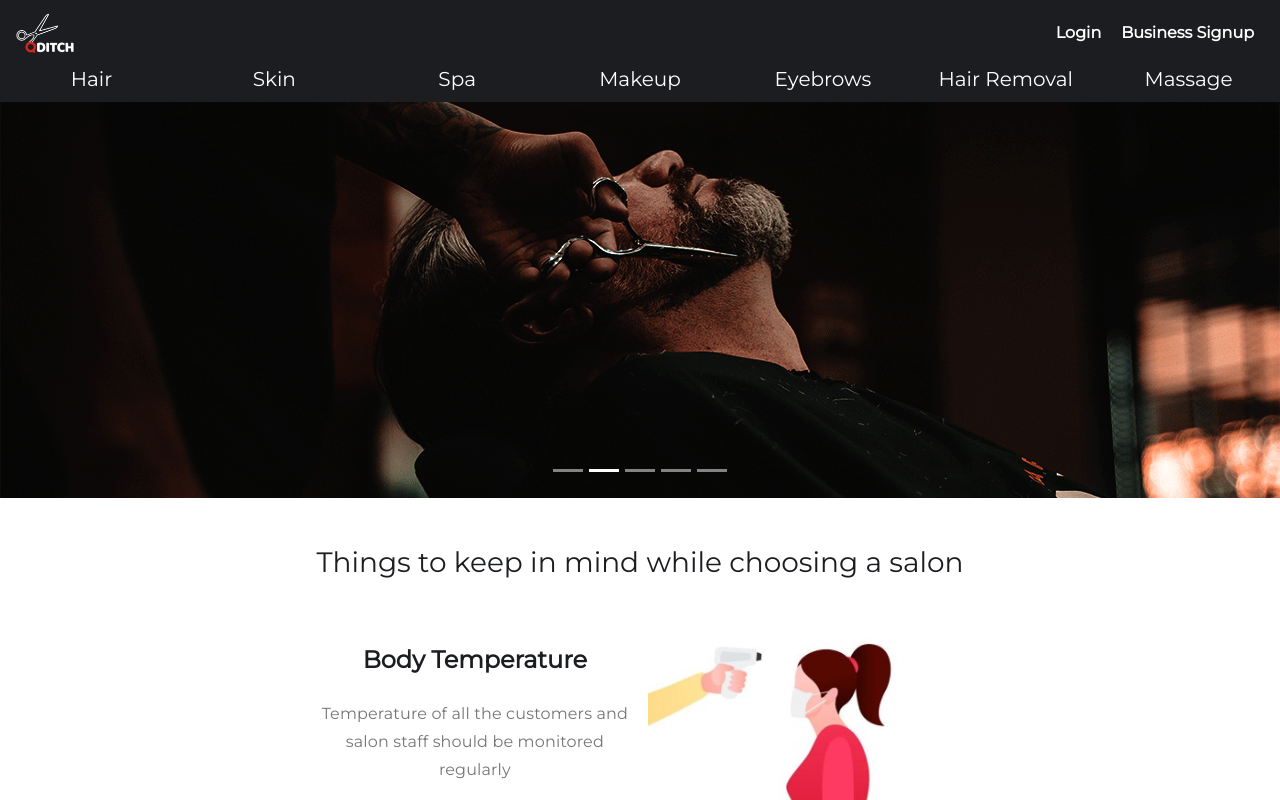
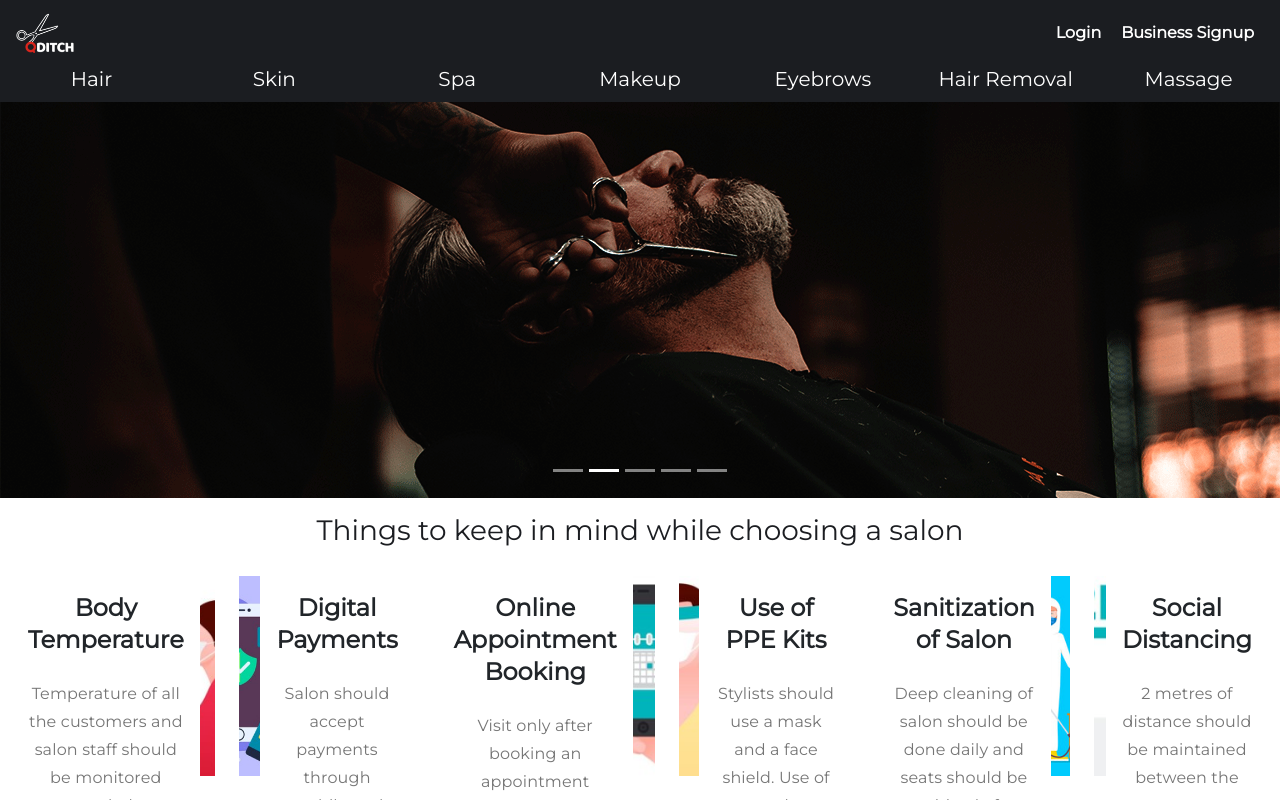
Before and after one commit to alfazkhan/qditch-frontend, a React (Create React App) app: page / in a window 1280 px wide. Shown: the top 800 px of the page. Built offline with nearby package versions, Linux system fonts and the light colour scheme; no server answers; a web font is replaced by a local one.

Commit message:
Features card scroll

```diff
--- a/src/Components/SlideShow/Slideshow.js
+++ b/src/Components/SlideShow/Slideshow.js
@@ -107,8 +107,8 @@ const Slideshow = (props) => {
                         <CategoryImage image={HairRemoval}/>
                         <CategoryImage image={Massage}/>
                     </div> */}
-                        <table className="table table-borderless" style={{ overflowX: 'scroll' }}>
-                            <tr style={{ overflowX: 'scroll' }}>
+                        <table className="table table-borderless" >
+                            <tr >
                                 <td><CategoryImage onClick={clickHandler} id="Hair" image={Hair} /></td>
                                 <td><CategoryImage onClick={clickHandler} id="Skin" image={Skin} /></td>
                                 <td><CategoryImage onClick={clickHandler} id="Spa" image={Spa} /></td>
--- a/src/Container/Landing/Landing.js
+++ b/src/Container/Landing/Landing.js
@@ -51,46 +51,52 @@ export class Landing extends Component {
                 <Slideshow />
 
 
-                <h3 className="my-5 text-center">Things to keep in mind while choosing a salon</h3>
-                <div className="row">
-                <FeatureCard image={BodyTemp}
+                <h3 className="my-3 text-center">Things to keep in mind while choosing a salon</h3>
+                <div style={{overflowX:'scroll',overflowY:"auto"}}>
+                    <table className="table table-borderless">
+                        <tr>
+
+                            <td><FeatureCard image={BodyTemp}
                                 text={"Temperature of all the customers and salon staff should be monitored regularly"}
                                 heading={"Body Temperature"}
                                 right={true}
-                />
+                            /></td>
 
-                <FeatureCard image={DigitalPayments}
+                            <td><FeatureCard image={DigitalPayments}
                                 text={"Salon should accept payments through mobile and card. Avoid cash payments wherever possible"}
                                 heading={"Digital Payments"}
                                 left={true}
-                />
-                </div>
+                            /></td>
 
-                <FeatureCard image={OnlineBooking}
+
+                            <td><FeatureCard image={OnlineBooking}
                                 text={"Visit only after booking an appointment online. Check for all these safety practices before choosing a salon"}
                                 heading={"Online Appointment Booking"}
                                 right={true}
-                />
+                            /></td>
 
-                <FeatureCard image={PPEKits}
+                            <td><FeatureCard image={PPEKits}
                                 text={"Stylists should use a mask and a face shield. Use of complete protective kit is recommended"}
                                 heading={"Use of PPE Kits"}
                                 left={true}
-                />
+                            /></td>
 
-                <FeatureCard image={SanitizeSalon}
+                            <td><FeatureCard image={SanitizeSalon}
                                 text={"Deep cleaning of salon should be done daily and seats should be sanitized after every service"}
                                 heading={"Sanitization of Salon"}
                                 right={true}
-                />
+                            /></td>
 
-                <FeatureCard image={SocialDistancing}
+                            <td><FeatureCard image={SocialDistancing}
                                 text={"2 metres of distance should be maintained between the seats"}
                                 heading={"Social Distancing"}
                                 left={true}
-                />
+                            /></td>
+                        </tr>
+                    </table>
+                </div>
+            </div>
 
-            </div>
         )
     }
 }
```
Lines whose indentation alone changed are shown as unchanged.
